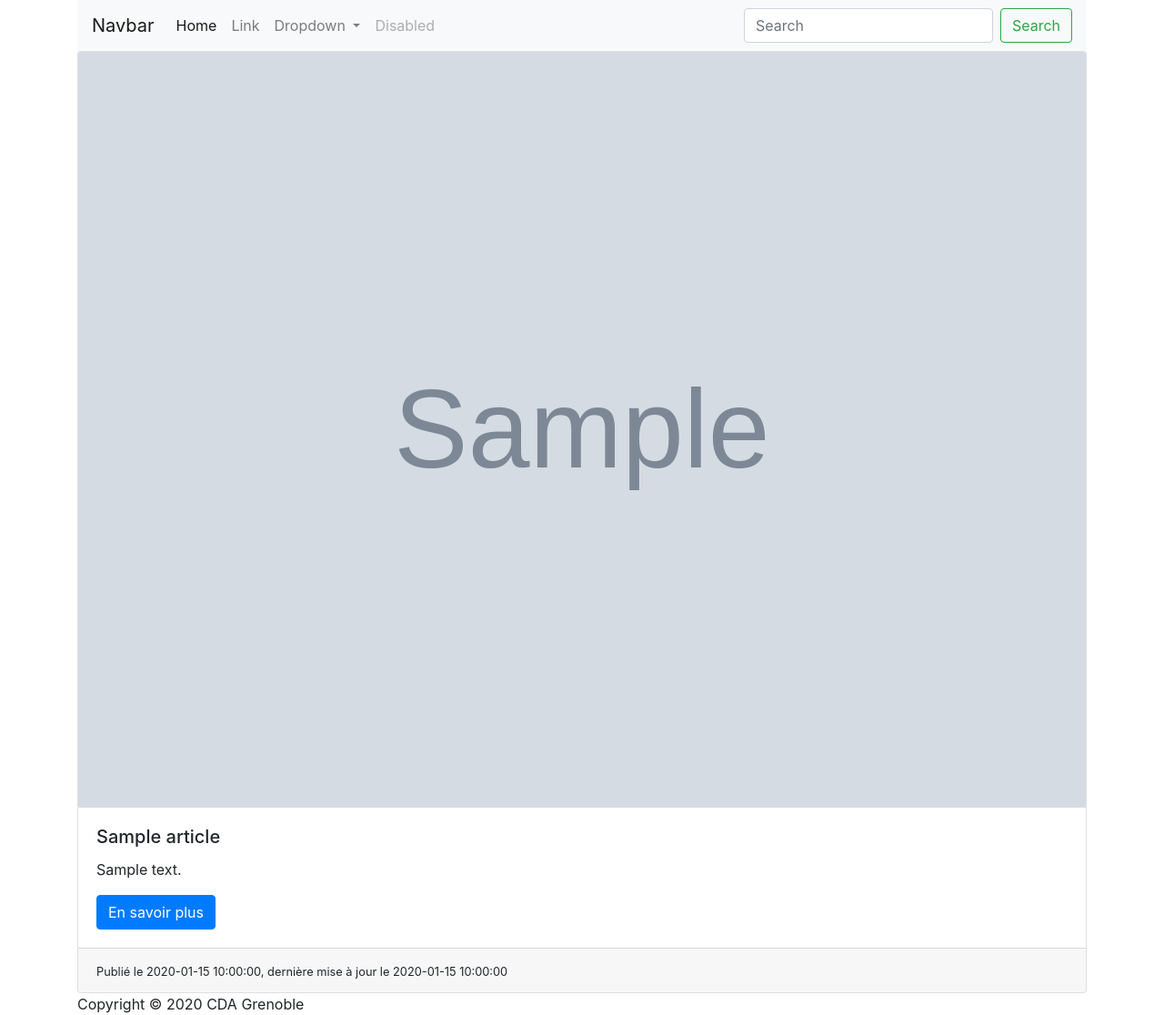
After one commit to shuta19/s14-symfony-intro, a Symfony app: template templates/article/list.html.twig in a window 1280 px wide. The commit adds this page. Shown: the whole page at 91% size. Run offline with Twig, Linux system fonts and the light colour scheme; the template is opened without the code that fills it: most values are stand-ins (such as "Sample title", 1, 10 or a date in 2020); grey boxes marked "Sample" are stand-in pictures; some libraries are stand-ins or nearby versions.

Commit message:
Add articles list

```diff
--- /dev/null
+++ b/templates/article/list.html.twig
@@ -0,0 +1,19 @@
+{% extends 'layout.html.twig' %}
+
+{% block title %}Liste des articles{% endblock %}
+
+{% block main %}
+    {% for article in articles %}
+        <div class="card">
+            <img src="{{ article.cover }}" class="card-img-top" alt="Image de couverture de l'article {{ article.title }}">
+            <div class="card-body">
+                <h5 class="card-title">{{ article.title }}</h5>
+                <p class="card-text">{{ article.content }}</p>
+                <a href="{{ path('article_show', {id: article.id}) }}" class="btn btn-primary">En savoir plus</a>
+            </div>
+            <div class="card-footer">
+                <small>Publié le {{ article.createdAt|date('Y-m-d H:i:s') }}, dernière mise à jour le {{ article.updatedAt|date('Y-m-d H:i:s') }}</small>
+            </div>
+        </div>
+    {% endfor %}
+{% endblock %}
--- a/templates/article/single.html.twig
+++ b/templates/article/single.html.twig
@@ -9,4 +9,5 @@
 </div>
 <p>{{ article.content }}</p>
 <div><small class="text-muted">Publié le {{ article.createdAt|date('Y-m-d H:i:s') }}, dernière mise à jour le {{ article.updatedAt|date('Y-m-d H:i:s') }}</small></div>
+<a href="{{ path('article_list') }}" class="btn btn-secondary">Retour</a>
 {% endblock %}
```
Also changed, not shown: src/Controller/ArticleController.php (+10 -5 lines), templates/article/index.html.twig (deleted, +0 -20 lines).
